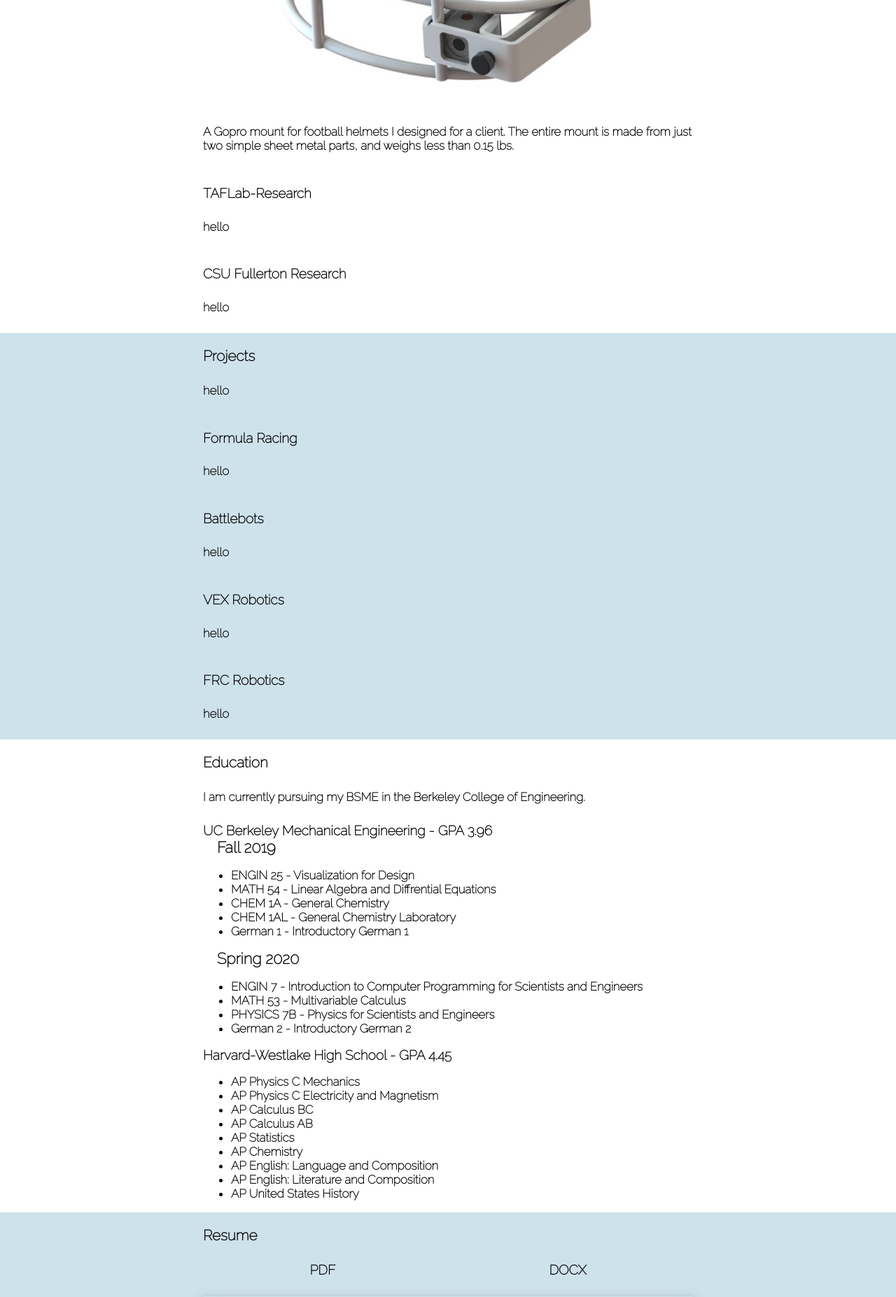
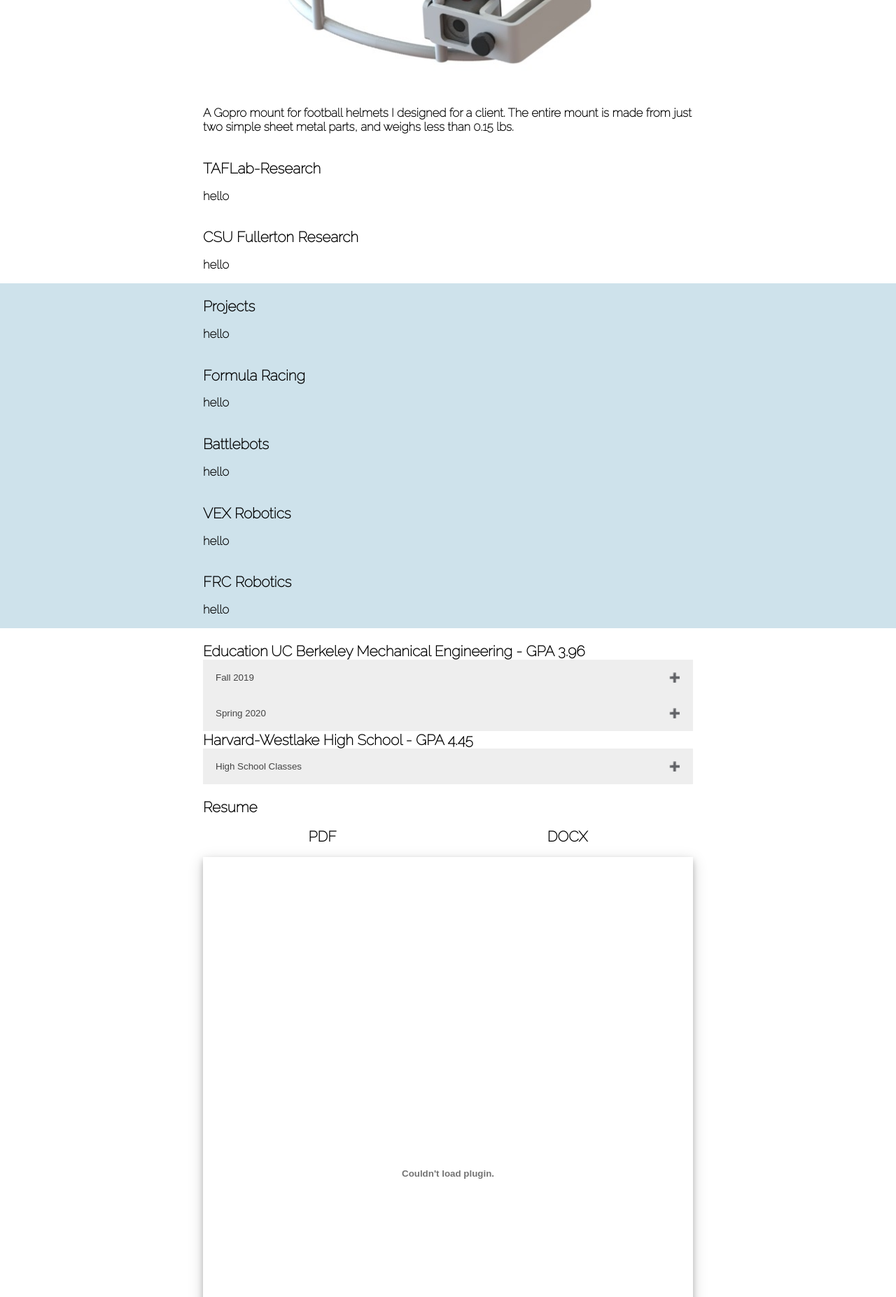
Before and after one commit to AedenGB/portfolio-website, a Flask app: page / in a window 1280 px wide. Shown: the part 2120-3974 px from the top of the page at 70% size. Run offline with Flask 2, Linux system fonts and the light colour scheme; some libraries are stand-ins or nearby versions.

Commit message:
added accordion for classes

```diff
--- a/app/static/css/index.css
+++ b/app/static/css/index.css
@@ -69,71 +69,68 @@ html{
   top:0;
   left:0;
   width: 100%;
-  padding-top: 6px;
-  padding-bottom: 6px;
-  height:inline-block;
-}
-
-#home-icon{
-  padding: 5px;
-  height:30px;
-}
-
-#menu-container{
-  padding-left: 300px;
-  padding-right: 300px;
-}
-.menu-link-container{
-  position: inherit;
-  display: block;
-  flex-direction: row;
-  flex-grow: 1;
+  padding: 6px;
   text-align: center;
 }
+#menu-bar-container{
+  max-width: 2000px;
+}
 .menu-link{
+  text-align: center;
+  display: inline;
+  padding: 6px;
+  width: 20%;
+  cursor:pointer;
   -webkit-user-select: none;
   -moz-user-select: none;
   -ms-user-select: none;
   user-select: none;
-
-  padding: 6px;
-  position: relative;
-
-  cursor:pointer;
-
-}
-.menu-link:after {
-  content: '';
-  position: absolute;
-  display: block;
-  left:0;
-  right:0;
-  height: 3px;
-  width: 100%;
-  transform: scaleX(0);
-  transition: 0.5s  cubic-bezier(0.19, 1, 0.22, 1);
-  background: #2566C9;
-}
-.menu-link:hover:after{
-  transform: scaleX(1);
-	background: #2566C9;
 }
 
-.dropdown-container{
-  width:inherit;
-  transition: 0.5s  cubic-bezier(0.19, 1, 0.22, 1);
-  transform: scaleY(0);
-  overflow: hidden;
-  position: absolute;
-  background: rgba(256,256,256,1);
-  z-index: 3;
-  padding: 4px;
+#home-icon{
+  padding-right: 5px;
+  margin-bottom: -2px;
+  height:22px;
 }
-.menu-link-container:hover .dropdown-container {
-  transform: scaleY(1);
+#menu-underline{
+    position: static;
+    height: .25rem;
+    margin:0;
+    background: tomato;
+    transition: .3s ease-in-out;
+    visibility: hidden;
+    width: 0;
 }
-.dropdown-container a{
-  display: inline-block;
+
+#one:hover ~ #menu-underline {
+  visibility: visible;
+  margin-left: 3%;
+  width: 120px;
+}
+#two:hover ~ #menu-underline {
+  visibility: visible;
+  margin-left: 17%;
+  width: 180px;
+}
+#three:hover ~ #menu-underline {
+  visibility: visible;
+  margin-left: 35%;
+  width: 120px;
+}
+#four:hover ~ #menu-underline {
+  visibility: visible;
+  margin-left: 50%;
+  width: 120px;
+}
+#five:hover ~ #menu-underline {
+  visibility: visible;
+  margin-left: 66%;
+  width: 120px;
+}
+#six:hover ~ #menu-underline {
+  visibility: visible;
+  margin-left: 82%;
+  width: 120px;
 }
 
 body{
@@ -145,10 +142,6 @@ body{
 }
 #body-content{
   padding: 0;
-}
-#body-content p{
-  padding-top: 10px;
-  padding-bottom: 10px;
 }
 
 .body-section{
@@ -175,20 +168,20 @@ body{
   text-align: center;
 }
 #profile-photo{
-  width: 200px;
-  height: 200px;
-  margin-top:200px;
+  width: 17vmax;
+  margin-top: 15vh;
   border: 2px solid rgba(256,256,256,0.9);
-  border-radius: 200px;
+  border-radius: 50%;
 }
 #name{
+  padding-top: 5vh;
   color:white;
   font-weight: 800;
   font-size: 60px;
   text-shadow: 2px 2px 3px rgba(0, 0, 0, 0.3);
 }
 
-#Projects-Section, #Resume-Section{
+#Projects-Section{
   background-color: #cee2eb;
 }
 
@@ -198,6 +191,7 @@ body{
 }
 .flex{
   display: flex;
+  flex-wrap: wrap;
 }
 .download-link{
   text-align: center;
@@ -219,31 +213,12 @@ a{
   cursor: pointer;
 }
 
-.heading, .subheading, .subsubheading{
+
+.heading{
   font-weight: 800;
-}
-.heading{
-  font-size: 26px;
-}
-.subsubheading, .subheading{
   font-size: 22px;
 }
 
-.heading:before{
-    content: '';
-    position: absolute;
-    height: 3px;
-    width: 200px;
-    background: grey;
-    bottom: -10px;
-}
-
-.heading:hover, .subheading:hover{
-  opacity: 0.9;
-}
-.subsubheading{
-  margin-left: 20px;
-}
 
 .anchor {
   display: block;
@@ -252,3 +227,41 @@ a{
   z-index: -1;
   top:-105;
 }
+
+.accordion {
+  background-color: #eee;
+  color: #444;
+  cursor: pointer;
+  padding: 18px;
+  width: 100%;
+  text-align: left;
+  border: none;
+  outline: none;
+}
+.accordion:hover {
+  background-color: #ccc;
+}
+.panel {
+  transition: max-height 0.5s;
+  max-height: 0;
+  padding: 0 18px;
+  margin: 0;
+  color:black;
+  background-color: white;
+  overflow: hidden;
+}
+
+.accordion:after {
+  content: '\02795'; /* Unicode character for "plus" sign (+) */
+  font-size: 13px;
+  color: grey;
+  float: right;
+}
+
+.accordion:focus::after{
+  content: "\2796"; /* Unicode character for "minus" sign (-) */
+}
+
+.accordian + .panel:active,.accordion:focus + .panel,.panel:active{
+  max-height: 300px;;
+}
--- a/app/static/javascript/index.js
+++ b/app/static/javascript/index.js
@@ -40,7 +40,7 @@ $(document).ready(function(){
 
   $(window).resize(adjust_for_window_size);
 
-  $("#contact-button").on( "click", function(){//if contact us button pressed, open popup
+  $("#six").on( "click", function(){//if contact us button pressed, open popup
       $("#contact-popup").css("max-width","400");
       $("#grey").css("visibility","visible");
       $("#grey").css("opacity","0.6");
@@ -66,5 +66,26 @@ $(document).ready(function(){
       $('#menu-bar, .dropdown-container').css('box-shadow',"0 2px 6px #666");
       $('#menu-bar, .dropdown-container').css('background',"rgba(256,256,256,1)");
     }
+
+    var employment = $("#Employment-Section").offset().top + $("#Employment-Section").outerHeight();
+    var projects = $("#Projects-Section").offset().top + $("#Projects-Section").outerHeight();
+    var education = $("#Education-Section").offset().top + $("#Education-Section").outerHeight();
+    var resume = $("#Resume-Section").offset().top + $("#Resume-Section").outerHeight();
+
+
+
+    if (top_of_screen < employment-menu_height){
+      $(this).toggleClass('underlined');
+      console.log("4");
+    }else if (top_of_screen < projects-menu_height){
+      console.log("3");
+    }else if (top_of_screen < education-menu_height){
+      console.log("2");
+    }else if (top_of_screen < resume-menu_height){
+      console.log("1");
+    }else {
+      console.log("0");
+    }
+
+  });
 });
-});
--- a/app/templates/index.html
+++ b/app/templates/index.html
@@ -24,29 +24,14 @@
     <div class = "popup-closer" id = "grey"></div>
 
     <div id = "menu-bar">
-      <div class = "flex" id = "menu-container">
-        <span class = "menu-link-container"><a class = "menu-link heading" href = "#Homepage"><img class = "clickable" id = "home-icon" src="{{url_for('static', filename='images/home-icon.svg')}}"></a></span>
-
-        <span class = "menu-link-container"><a class = "heading" href = "#Employment">Employment</a>
-          <div class = "dropdown-container shadow">
-            <a class = "menu-link subheading" href = "#Freelance-CAD">Freelance CAD</a><br>
-            <a class = "menu-link subheading" href = "#TAFLab-Research">TAFLab Research</a><br>
-            <a class = "menu-link subheading" href = "#CSU-Fullerton-Research">CSU Fullerton Research</a><br>
-          </div>
-        </span>
-
-        <span class = "menu-link-container"><a class = "heading" href = "#Projects">Projects</a>
-          <div class = "dropdown-container shadow">
-            <a class = "menu-link subheading" href = "#Formula-Racing">Formula Racing</a><br>
-            <a class = "menu-link subheading" href = "#Battlebots">Battlebots</a><br>
-            <a class = "menu-link subheading" href = "#VEX-Robotics">VEX Robotics</a><br>
-            <a class = "menu-link subheading" href = "#FRC-Robotics">FRC Robotics</a><br>
-          </div>
-        </span>
-
-        <span class = "menu-link-container"><a class = "menu-link heading" href = "#Education">Education</a></span>
-        <span class = "menu-link-container"><a class = "menu-link heading" href = "#Resume">Resume</a></span>
-        <span class = "menu-link-container"><a class = "menu-link heading" id = "contact-button">Contact</a></span>
+      <divid = "menu-bar-container">
+        <a id = "one" class = "menu-link heading" href = "#Homepage"><img class = "clickable" id = "home-icon" src="{{url_for('static', filename='images/home-icon.svg')}}"></a>
+        <a id = "two" class = "menu-link heading" href = "#Employment">Employment</a>
+        <a id = "three" class = "menu-link heading" href = "#Projects">Projects</a>
+        <a id = "four" class = "menu-link heading" href = "#Education">Education</a>
+        <a id = "five" class = "menu-link heading" href = "#Resume">Resume</a>
+        <a id = "six" class = "menu-link heading">Contact</a>
+        <div id = "menu-underline"></div>
       </div>
     </div>
 
@@ -67,7 +52,7 @@
           </p>
 
           <a class = "anchor" name="Freelance-CAD">a</a>
-          <a class = "subheading" href = "#Freelance-CAD">Freelance CAD</a>
+          <a class = "heading" href = "#Freelance-CAD">Freelance CAD</a>
           <p>
             I am currently accepting proposals to do small independent CAD projects. Here is some of my past work.
             <img class = "width-controlled" src = "{{url_for('static', filename='images/go-pro-mount.JPG')}}">
@@ -75,13 +60,13 @@
           </p>
 
           <a class = "anchor" name="TAFLab-Research">a</a>
-          <a class = "subheading" href = "#TAFLab-Research">TAFLab-Research</a>
+          <a class = "heading" href = "#TAFLab-Research">TAFLab-Research</a>
           <p>
             hello
           </p>
 
           <a class = "anchor" name="CSU-Fullerton-Research">a</a>
-          <a class = "subheading" href = "#CSU-Fullerton-Research">CSU Fullerton Research</a>
+          <a class = "heading" href = "#CSU-Fullerton-Research">CSU Fullerton Research</a>
           <p>
             hello
           </p>
@@ -97,25 +82,25 @@
             </p>
 
           <a class = "anchor" name="Formula-Racing">a</a>
-          <a class = "subheading" href = "#Formula-Racing">Formula Racing</a>
+          <a class = "heading" href = "#Formula-Racing">Formula Racing</a>
             <p>
               hello
             </p>
 
           <a class = "anchor" name="Battlebots">a</a>
-          <a class = "subheading" href = "#Battlebots">Battlebots</a>
+          <a class = "heading" href = "#Battlebots">Battlebots</a>
             <p>
               hello
             </p>
 
           <a class = "anchor" name="VEX-Robotics">a</a>
-          <a class = "subheading" href = "#VEX-Robotics">VEX Robotics</a>
+          <a class = "heading" href = "#VEX-Robotics">VEX Robotics</a>
             <p>
               hello
             </p>
 
           <a class = "anchor" name="FRC-Robotics">a</a>
-          <a class = "subheading" href = "#FRC-Robotics">FRC Robotics</a>
+          <a class = "heading" href = "#FRC-Robotics">FRC Robotics</a>
             <p>
               hello
             </p>
@@ -126,38 +111,43 @@
         <div class = "width-controlled">
           <a class = "anchor" name="Education">a</a>
           <a class = "heading" href = "#Education">Education</a>
+          <span class = "heading">UC Berkeley Mechanical Engineering - GPA 3.96</span>
 
-          <p> I am currently pursuing my BSME in the Berkeley College of Engineering.</p>
-          <span class = "subheading">UC Berkeley Mechanical Engineering - GPA 3.96<br></span>
-            <span class = "subsubheading">Fall 2019</span>
-              <ul>
-                <li><a class = "external-link" target="_blank" href = "https://classes.berkeley.edu/content/2019-fall-engin-25-001-lec-001">ENGIN 25 - Visualization for Design</a></li>
-                <li><a class = "external-link" target="_blank" href = "https://classes.berkeley.edu/content/2019-fall-math-54-003-lec-003">MATH 54 - Linear Algebra and Diffrential Equations</a></li>
-                <li><a class = "external-link" target="_blank" href = "https://classes.berkeley.edu/content/2019-fall-chem-1a-002-lec-002">CHEM 1A - General Chemistry</a></li>
-                <li><a class = "external-link" target="_blank" href = "https://classes.berkeley.edu/content/2019-fall-chem-1al-001-lec-001">CHEM 1AL - General Chemistry Laboratory</a></li>
-                <li><a class = "external-link" target="_blank" href = "https://classes.berkeley.edu/content/2019-fall-german-1-006-lec-006">German 1 - Introductory German 1</a></li>
-              </ul>
-            <span class = "subsubheading">Spring 2020</span>
-              <ul>
-                <li><a class = "external-link" target="_blank" href = "https://classes.berkeley.edu/content/2020-spring-engin-7-001-lec-001">ENGIN 7 - Introduction to Computer Programming for Scientists and Engineers</a></li>
-                <li><a class = "external-link" target="_blank" href = "https://classes.berkeley.edu/content/2020-spring-math-53-001-lec-001">MATH 53 - Multivariable Calculus</a></li>
-                <li><a class = "external-link" target="_blank" href = "https://classes.berkeley.edu/content/2020-spring-physics-7b-001-lec-001">PHYSICS 7B - Physics for Scientists and Engineers</a></li>
-                <li><a class = "external-link" target="_blank" href = "https://classes.berkeley.edu/content/2020-spring-german-2-002-lec-002">German 2 - Introductory German 2</a></li>
-              </ul>
 
-          <span class = "subheading">Harvard-Westlake High School - GPA 4.45</span>
-            <ul>
-              <li><a class = "external-link" target="_blank" href = "https://apcentral.collegeboard.org/courses/ap-physics-c-mechanics/course">AP Physics C Mechanics</a></li>
-              <li><a class = "external-link" target="_blank" href = "https://apcentral.collegeboard.org/courses/ap-physics-c-electricity-and-magnetism/course">AP Physics C Electricity and Magnetism</a></li>
-              <li><a class = "external-link" target="_blank" href = "https://apcentral.collegeboard.org/courses/ap-calculus-bc/course">AP Calculus BC</a></li>
-              <li><a class = "external-link" target="_blank" href = "https://apcentral.collegeboard.org/courses/ap-calculus-ab/course">AP Calculus AB</a></li>
-              <li><a class = "external-link" target="_blank" href = "https://apcentral.collegeboard.org/courses/ap-statistics/course">AP Statistics</a></li>
-              <li><a class = "external-link" target="_blank" href = "https://apcentral.collegeboard.org/courses/ap-chemistry/course">AP Chemistry</a></li>
-              <li><a class = "external-link" target="_blank" href = "https://apcentral.collegeboard.org/courses/ap-english-language-and-composition/course">AP English: Language and Composition</a></li>
-              <li><a class = "external-link" target="_blank" href = "https://apcentral.collegeboard.org/courses/ap-english-literature-and-composition/course">AP English: Literature and Composition</a></li>
-              <li><a class = "external-link" target="_blank" href = "https://apcentral.collegeboard.org/courses/ap-united-states-history/course">AP United States History</a></li>
-            </ul>
+          <button class="accordion">Fall 2019</button>
+          <div class="panel">
+              <p><a class = "external-link" target="_blank" href = "https://classes.berkeley.edu/content/2019-fall-engin-25-001-lec-001">ENGIN 25 - Visualization for Design</a></p>
+              <p><a class = "external-link" target="_blank" href = "https://classes.berkeley.edu/content/2019-fall-math-54-003-lec-003">MATH 54 - Linear Algebra and Diffrential Equations</a></p>
+              <p><a class = "external-link" target="_blank" href = "https://classes.berkeley.edu/content/2019-fall-chem-1a-002-lec-002">CHEM 1A - General Chemistry</a></p>
+              <p><a class = "external-link" target="_blank" href = "https://classes.berkeley.edu/content/2019-fall-chem-1al-001-lec-001">CHEM 1AL - General Chemistry Laboratory</a></p>
+              <p><a class = "external-link" target="_blank" href = "https://classes.berkeley.edu/content/2019-fall-german-1-006-lec-006">German 1 - Introductory German 1</a></p>
           </div>
+
+        <button class="accordion">Spring 2020</button>
+          <div class="panel">
+            <p><a class = "external-link" target="_blank" href = "https://classes.berkeley.edu/content/2020-spring-engin-7-001-lec-001">ENGIN 7 - Introduction to Computer Programming for Scientists and Engineers</a></p>
+            <p><a class = "external-link" target="_blank" href = "https://classes.berkeley.edu/content/2020-spring-math-53-001-lec-001">MATH 53 - Multivariable Calculus</a></p>
+            <p><a class = "external-link" target="_blank" href = "https://classes.berkeley.edu/content/2020-spring-physics-7b-001-lec-001">PHYSICS 7B - Physics for Scientists and Engineers</a></p>
+            <p><a class = "external-link" target="_blank" href = "https://classes.berkeley.edu/content/2020-spring-german-2-002-lec-002">German 2 - Introductory German 2</a></p>
+          </div>
+
+         <span class = "heading">Harvard-Westlake High School - GPA 4.45</span>
+
+        <button class="accordion">High School Classes</button>
+          <div class="panel">
+            <p><a class = "external-link" target="_blank" href = "https://apcentral.collegeboard.org/courses/ap-physics-c-mechanics/course">AP Physics C Mechanics</a></p>
+            <p><a class = "external-link" target="_blank" href = "https://apcentral.collegeboard.org/courses/ap-physics-c-electricity-and-magnetism/course">AP Physics C Electricity and Magnetism</a></p>
+            <p><a class = "external-link" target="_blank" href = "https://apcentral.collegeboard.org/courses/ap-calculus-bc/course">AP Calculus BC</a></p>
+              <p><a class = "external-link" target="_blank" href = "https://apcentral.collegeboard.org/courses/ap-calculus-ab/course">AP Calculus AB</a></p>
+              <p><a class = "external-link" target="_blank" href = "https://apcentral.collegeboard.org/courses/ap-statistics/course">AP Statistics</a></p>
+              <p><a class = "external-link" target="_blank" href = "https://apcentral.collegeboard.org/courses/ap-chemistry/course">AP Chemistry</a></p>
+              <p><a class = "external-link" target="_blank" href = "https://apcentral.collegeboard.org/courses/ap-english-language-and-composition/course">AP English: Language and Composition</a></p>
+              <p><a class = "external-link" target="_blank" href = "https://apcentral.collegeboard.org/courses/ap-english-literature-and-composition/course">AP English: Literature and Composition</a></p>
+              <p><a class = "external-link" target="_blank" href = "https://apcentral.collegeboard.org/courses/ap-united-states-history/course">AP United States History</a></p>
+            </div>
+
+        </div>
+
       </div>
 
       <div id = "Resume-Section" class = "body-section">
@@ -165,8 +155,8 @@
           <a class = "anchor" name="Resume">a</a>
           <a class = "heading" href = "#Resume">Resume</a>
           <p class = "flex">
-            <span class = "download-link"><a target="_blank" class = "menu-link subheading" href = "{{url_for('static', filename='documents/resume.pdf')}}">PDF</a></span>
-            <span class = "download-link"><a class = "menu-link subheading" href = "{{url_for('static', filename='documents/resume.docx')}}">DOCX</a></span>
+            <span class = "download-link"><a target="_blank" class = "menu-link heading" href = "{{url_for('static', filename='documents/resume.pdf')}}">PDF</a></span>
+            <span class = "download-link"><a class = "menu-link heading" href = "{{url_for('static', filename='documents/resume.docx')}}">DOCX</a></span>
           </p>
           <embed id = "resume" class = "width-controlled shadow" type='application/pdf' src="{{url_for('static', filename='documents/resume.pdf')}}#toolbar=0&navpanes=0&scrollbar=0&statusbar=0&messages=0&scrollbar=0">
         </div>
```
Also changed, not shown: app/static/images/profile-photo.png (deleted).
